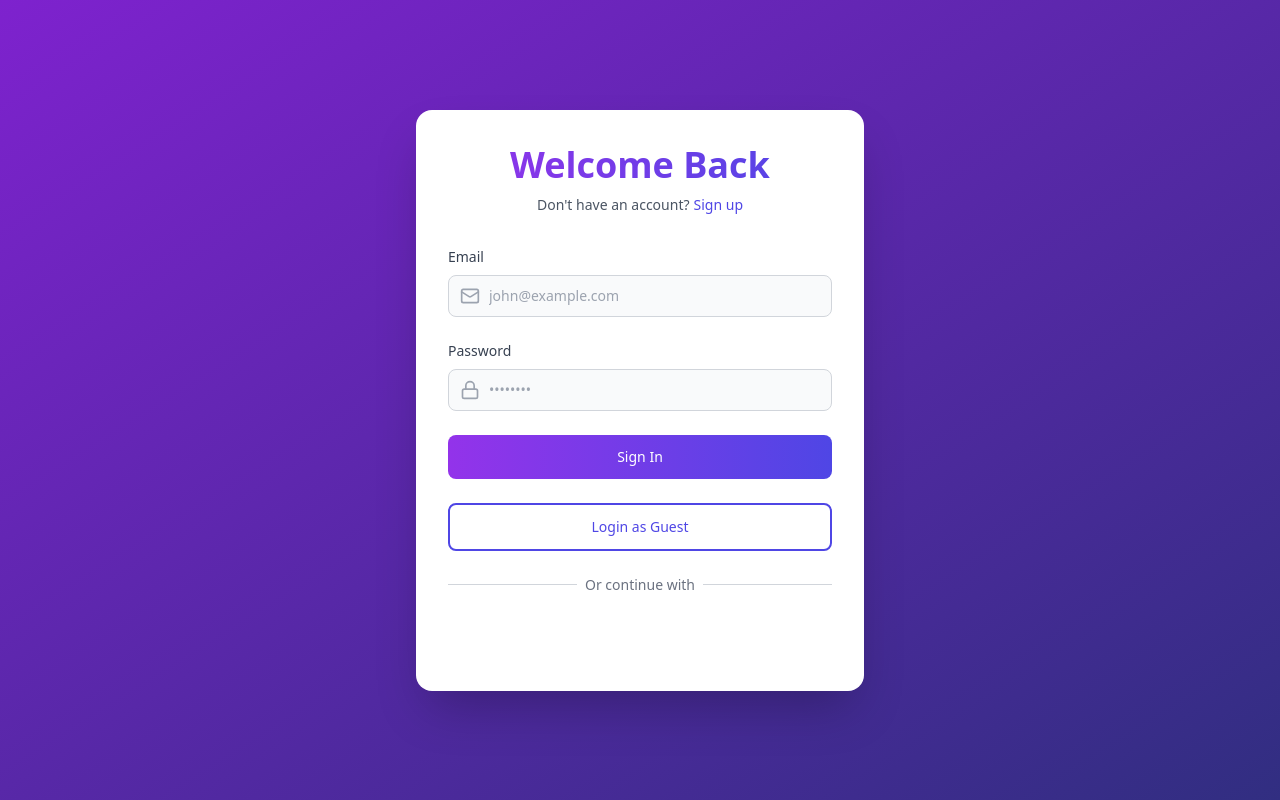
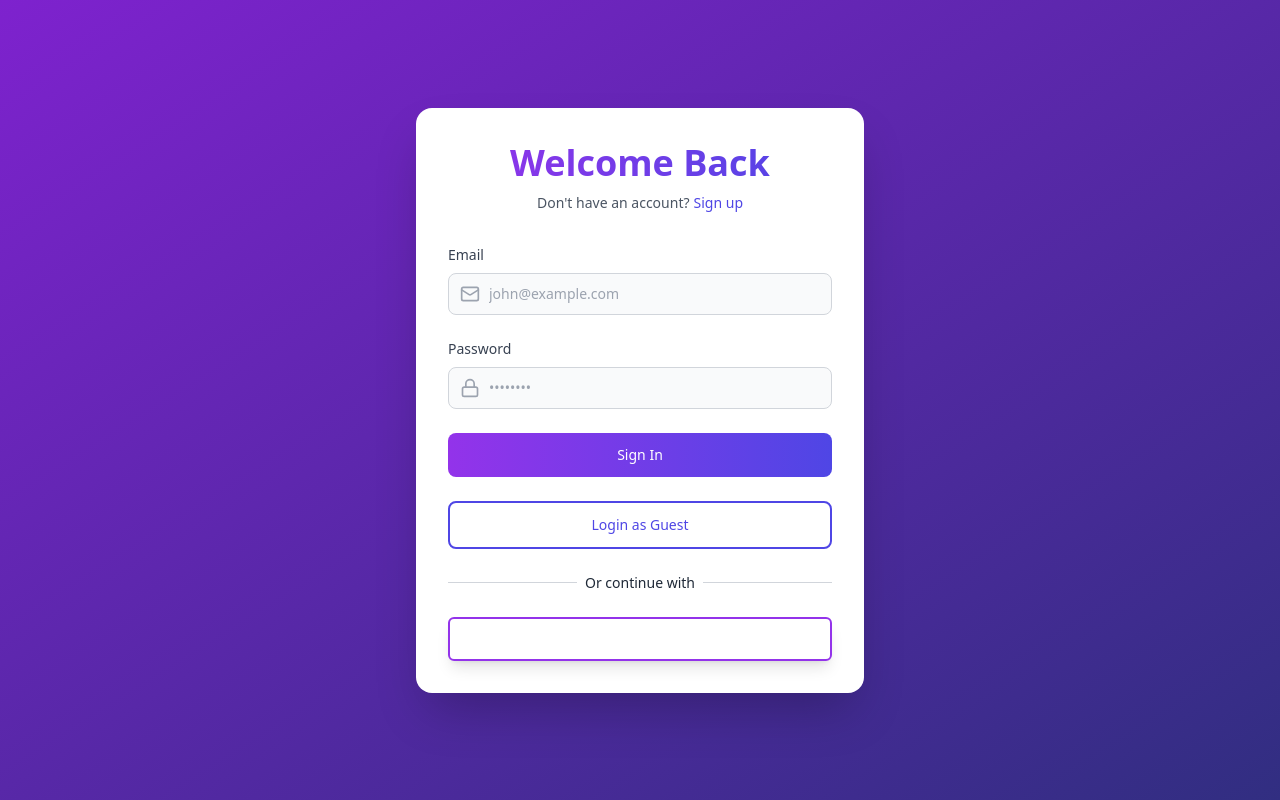
Before and after one commit to kunj3740/readme, a React (Vite) app in the folder frontend/: page /signin in a window 1280 px wide. Built offline with nearby package versions, Linux system fonts and the light colour scheme.

Commit message:
security bug removed

```diff
--- a/frontend/src/components/Auth.tsx
+++ b/frontend/src/components/Auth.tsx
@@ -167,10 +167,10 @@ export const Auth = ({ type }: { type: "signup" | "signin" }) => {
               <div className="w-full border-t border-gray-300"></div>
             </div>
             <div className="relative flex justify-center text-sm">
-              <span className="px-2 bg-white text-gray-500">Or continue with</span>
+              <span className="px-2 bg-white text-gray-800">Or continue with</span>
             </div>
           </div>
-          <div className="mt-6">
+          <div className="mt-6 border-2 border-purple-600 rounded-md shadow-lg">
             <GoogleLogin
               onSuccess={handleGoogleSuccess}
               onError={handleGoogleError}
--- a/frontend/src/config.ts
+++ b/frontend/src/config.ts
@@ -2,3 +2,4 @@ export const BACKEND_URL = "https://backend.kunjdave694.workers.dev"
 // export const RAG_URL="http://127.0.0.1:8787"
  export const RAG_URL="https://rag.kunjdave694.workers.dev"
 //  export const BACKEND_URL = "http://127.0.0.1:8787"
+ export const GOOGLE_CLIENT_ID='692832899029-na2s7coc6g58j0s2a2i1f1oc1sjoa8u6.apps.googleusercontent.com'
--- a/frontend/src/pages/Signin.tsx
+++ b/frontend/src/pages/Signin.tsx
@@ -1,7 +1,6 @@
 import { Auth } from "../components/Auth"
 import { GoogleOAuthProvider } from "@react-oauth/google"
-
-const GOOGLE_CLIENT_ID = '692832899029-na2s7coc6g58j0s2a2i1f1oc1sjoa8u6.apps.googleusercontent.com'
+import { GOOGLE_CLIENT_ID } from "../config";
 
 export const Signin = ()=> {
   return <div>
--- a/frontend/src/pages/Signup.tsx
+++ b/frontend/src/pages/Signup.tsx
@@ -1,7 +1,7 @@
 // import React from 'react';
 import { Auth } from "../components/Auth"
 import { GoogleOAuthProvider } from "@react-oauth/google"
-const GOOGLE_CLIENT_ID = '692832899029-na2s7coc6g58j0s2a2i1f1oc1sjoa8u6.apps.googleusercontent.com'
+import { GOOGLE_CLIENT_ID } from "../config"
 
 
 export const Signup = ()=> {
```
Also changed, not shown: 2 other files (tests, documents, lock files or other folders).
